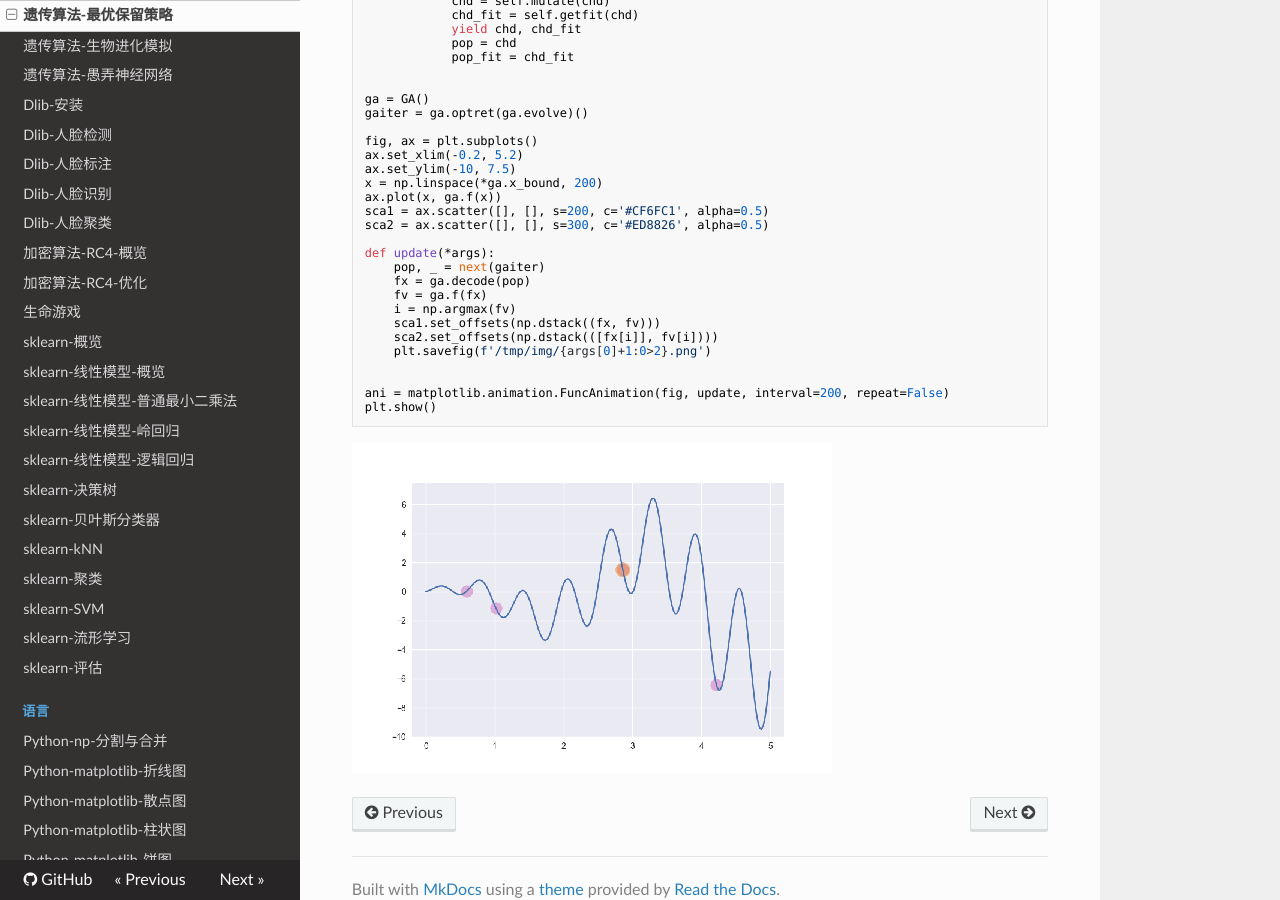
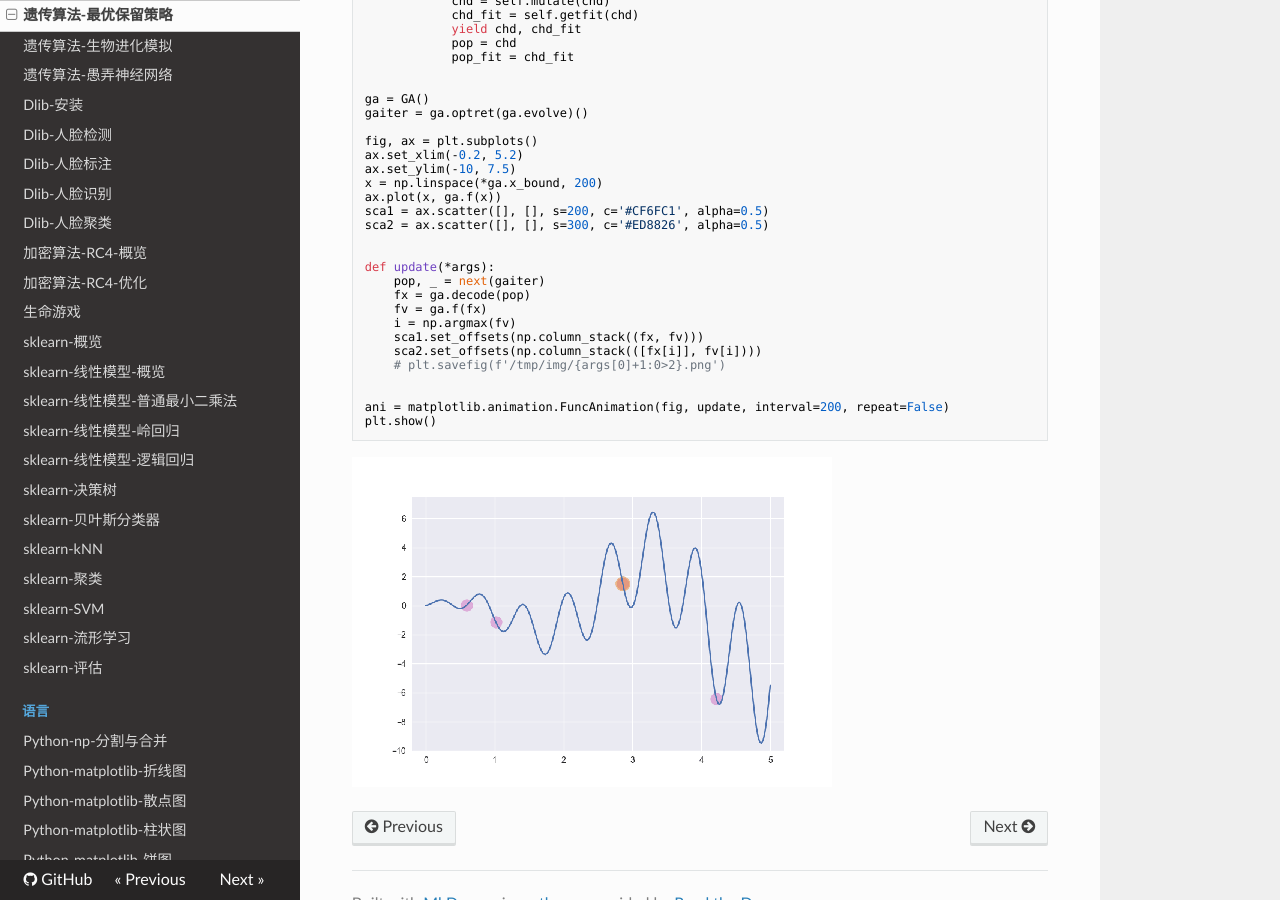
Before and after one commit to mohanson/accu, an MkDocs documentation site: the page built from docs/content/daze/ga/sga_optret.md, in a window 1280 px wide and 900 px high, scrolled down 1735 px. Built offline with MkDocs 1.6.1, drawn with Linux system fonts in a browser that asks for light colours; nearby versions of some CDN libraries; old or Windows-style settings are respelled for this version of MkDocs.

Commit message:
2018-10-15 20:30:03

```diff
--- a/docs/content/daze/ga/sga_optret.md
+++ b/docs/content/daze/ga/sga_optret.md
@@ -114,14 +114,15 @@ ax.plot(x, ga.f(x))
 sca1 = ax.scatter([], [], s=200, c='#CF6FC1', alpha=0.5)
 sca2 = ax.scatter([], [], s=300, c='#ED8826', alpha=0.5)
 
+
 def update(*args):
     pop, _ = next(gaiter)
     fx = ga.decode(pop)
     fv = ga.f(fx)
     i = np.argmax(fv)
-    sca1.set_offsets(np.dstack((fx, fv)))
-    sca2.set_offsets(np.dstack(([fx[i]], fv[i])))
-    plt.savefig(f'/tmp/img/{args[0]+1:0>2}.png')
+    sca1.set_offsets(np.column_stack((fx, fv)))
+    sca2.set_offsets(np.column_stack(([fx[i]], fv[i])))
+    # plt.savefig(f'/tmp/img/{args[0]+1:0>2}.png')
 
 
 ani = matplotlib.animation.FuncAnimation(fig, update, interval=200, repeat=False)
```
Also changed, not shown: docs/content/daze/ga/evolve.md (+2 -0 lines), docs/content/daze/ga/sga.md (+2 -1 lines).
